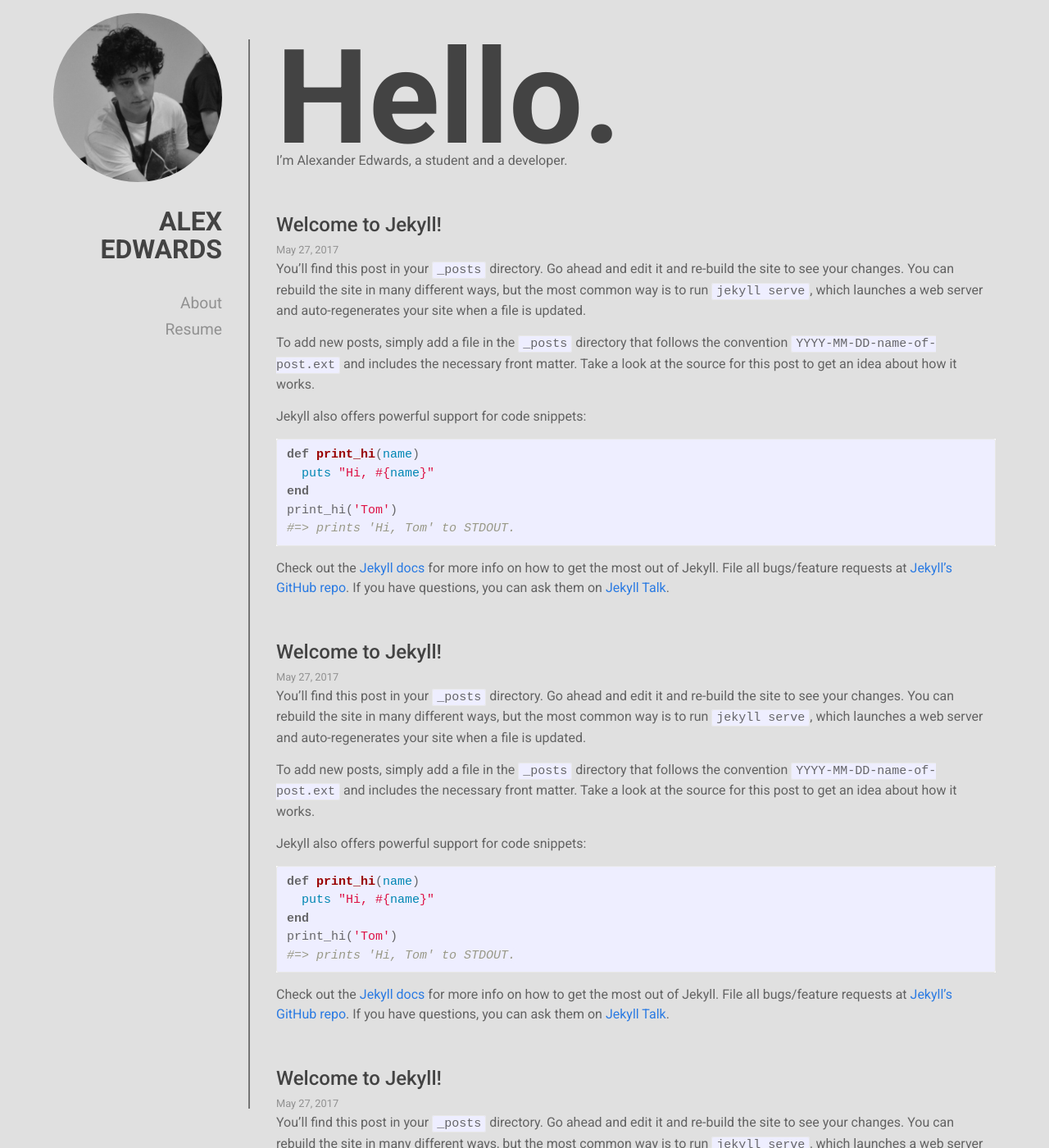
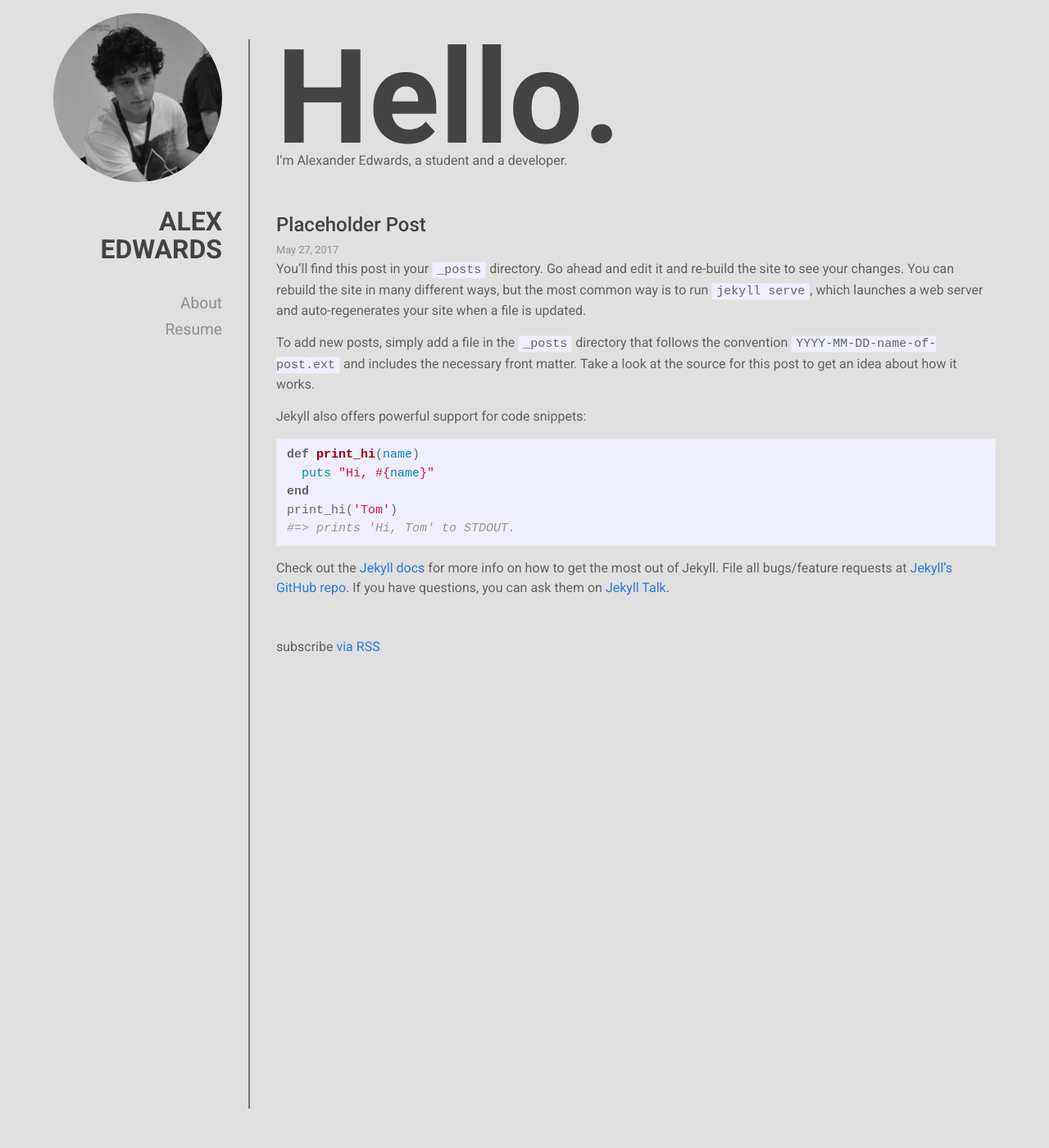
Before and after one commit to AETech999/AETech999.github.io, a Jekyll site: the page built from index.md, in a window 1280 px wide and 1400 px high. Shown: the whole window at 82% size. Built offline with Jekyll 4.4.1, drawn with Linux system fonts in a browser that asks for light colours; some of the changed text lies outside the part shown.

Commit message:
Minor Changes

```diff
--- a/_posts/2017-05-27-welcome-to-jekyll copy 10.markdown
+++ /dev/null
@@ -1,25 +0,0 @@
----
-layout: post
-title:  "Welcome to Jekyll!"
-date:   2017-05-27 10:01:04 +1000
-categories: jekyll update
----
-You’ll find this post in your `_posts` directory. Go ahead and edit it and re-build the site to see your changes. You can rebuild the site in many different ways, but the most common way is to run `jekyll serve`, which launches a web server and auto-regenerates your site when a file is updated.
-
-To add new posts, simply add a file in the `_posts` directory that follows the convention `YYYY-MM-DD-name-of-post.ext` and includes the necessary front matter. Take a look at the source for this post to get an idea about how it works.
-
-Jekyll also offers powerful support for code snippets:
-
-{% highlight ruby %}
-def print_hi(name)
-  puts "Hi, #{name}"
-end
-print_hi('Tom')
-#=> prints 'Hi, Tom' to STDOUT.
-{% endhighlight %}
-
-Check out the [Jekyll docs][jekyll-docs] for more info on how to get the most out of Jekyll. File all bugs/feature requests at [Jekyll’s GitHub repo][jekyll-gh]. If you have questions, you can ask them on [Jekyll Talk][jekyll-talk].
-
-[jekyll-docs]: https://jekyllrb.com/docs/home
-[jekyll-gh]:   https://github.com/jekyll/jekyll
-[jekyll-talk]: https://talk.jekyllrb.com/
--- a/_posts/2017-05-27-welcome-to-jekyll copy 2.markdown
+++ b/_posts/2017-05-27-welcome-to-jekyll copy 2.markdown
@@ -1,6 +1,6 @@
 ---
 layout: post
-title:  "Welcome to Jekyll!"
+title:  "Placeholder Post"
 date:   2017-05-27 10:01:04 +1000
 categories: jekyll update
 ---
--- a/_posts/2017-05-27-welcome-to-jekyll copy 3.markdown
+++ /dev/null
@@ -1,25 +0,0 @@
----
-layout: post
-title:  "Welcome to Jekyll!"
-date:   2017-05-27 10:01:04 +1000
-categories: jekyll update
----
-You’ll find this post in your `_posts` directory. Go ahead and edit it and re-build the site to see your changes. You can rebuild the site in many different ways, but the most common way is to run `jekyll serve`, which launches a web server and auto-regenerates your site when a file is updated.
-
-To add new posts, simply add a file in the `_posts` directory that follows the convention `YYYY-MM-DD-name-of-post.ext` and includes the necessary front matter. Take a look at the source for this post to get an idea about how it works.
-
-Jekyll also offers powerful support for code snippets:
-
-{% highlight ruby %}
-def print_hi(name)
-  puts "Hi, #{name}"
-end
-print_hi('Tom')
-#=> prints 'Hi, Tom' to STDOUT.
-{% endhighlight %}
-
-Check out the [Jekyll docs][jekyll-docs] for more info on how to get the most out of Jekyll. File all bugs/feature requests at [Jekyll’s GitHub repo][jekyll-gh]. If you have questions, you can ask them on [Jekyll Talk][jekyll-talk].
-
-[jekyll-docs]: https://jekyllrb.com/docs/home
-[jekyll-gh]:   https://github.com/jekyll/jekyll
-[jekyll-talk]: https://talk.jekyllrb.com/
--- a/_posts/2017-05-27-welcome-to-jekyll copy 4.markdown
+++ /dev/null
@@ -1,25 +0,0 @@
----
-layout: post
-title:  "Welcome to Jekyll!"
-date:   2017-05-27 10:01:04 +1000
-categories: jekyll update
----
-You’ll find this post in your `_posts` directory. Go ahead and edit it and re-build the site to see your changes. You can rebuild the site in many different ways, but the most common way is to run `jekyll serve`, which launches a web server and auto-regenerates your site when a file is updated.
-
-To add new posts, simply add a file in the `_posts` directory that follows the convention `YYYY-MM-DD-name-of-post.ext` and includes the necessary front matter. Take a look at the source for this post to get an idea about how it works.
-
-Jekyll also offers powerful support for code snippets:
-
-{% highlight ruby %}
-def print_hi(name)
-  puts "Hi, #{name}"
-end
-print_hi('Tom')
-#=> prints 'Hi, Tom' to STDOUT.
-{% endhighlight %}
-
-Check out the [Jekyll docs][jekyll-docs] for more info on how to get the most out of Jekyll. File all bugs/feature requests at [Jekyll’s GitHub repo][jekyll-gh]. If you have questions, you can ask them on [Jekyll Talk][jekyll-talk].
-
-[jekyll-docs]: https://jekyllrb.com/docs/home
-[jekyll-gh]:   https://github.com/jekyll/jekyll
-[jekyll-talk]: https://talk.jekyllrb.com/
--- a/_posts/2017-05-27-welcome-to-jekyll copy 5.markdown
+++ /dev/null
@@ -1,25 +0,0 @@
----
-layout: post
-title:  "Welcome to Jekyll!"
-date:   2017-05-27 10:01:04 +1000
-categories: jekyll update
----
-You’ll find this post in your `_posts` directory. Go ahead and edit it and re-build the site to see your changes. You can rebuild the site in many different ways, but the most common way is to run `jekyll serve`, which launches a web server and auto-regenerates your site when a file is updated.
-
-To add new posts, simply add a file in the `_posts` directory that follows the convention `YYYY-MM-DD-name-of-post.ext` and includes the necessary front matter. Take a look at the source for this post to get an idea about how it works.
-
-Jekyll also offers powerful support for code snippets:
-
-{% highlight ruby %}
-def print_hi(name)
-  puts "Hi, #{name}"
-end
-print_hi('Tom')
-#=> prints 'Hi, Tom' to STDOUT.
-{% endhighlight %}
-
-Check out the [Jekyll docs][jekyll-docs] for more info on how to get the most out of Jekyll. File all bugs/feature requests at [Jekyll’s GitHub repo][jekyll-gh]. If you have questions, you can ask them on [Jekyll Talk][jekyll-talk].
-
-[jekyll-docs]: https://jekyllrb.com/docs/home
-[jekyll-gh]:   https://github.com/jekyll/jekyll
-[jekyll-talk]: https://talk.jekyllrb.com/
--- a/_posts/2017-05-27-welcome-to-jekyll copy 6.markdown
+++ /dev/null
@@ -1,25 +0,0 @@
----
-layout: post
-title:  "Welcome to Jekyll!"
-date:   2017-05-27 10:01:04 +1000
-categories: jekyll update
----
-You’ll find this post in your `_posts` directory. Go ahead and edit it and re-build the site to see your changes. You can rebuild the site in many different ways, but the most common way is to run `jekyll serve`, which launches a web server and auto-regenerates your site when a file is updated.
-
-To add new posts, simply add a file in the `_posts` directory that follows the convention `YYYY-MM-DD-name-of-post.ext` and includes the necessary front matter. Take a look at the source for this post to get an idea about how it works.
-
-Jekyll also offers powerful support for code snippets:
-
-{% highlight ruby %}
-def print_hi(name)
-  puts "Hi, #{name}"
-end
-print_hi('Tom')
-#=> prints 'Hi, Tom' to STDOUT.
-{% endhighlight %}
-
-Check out the [Jekyll docs][jekyll-docs] for more info on how to get the most out of Jekyll. File all bugs/feature requests at [Jekyll’s GitHub repo][jekyll-gh]. If you have questions, you can ask them on [Jekyll Talk][jekyll-talk].
-
-[jekyll-docs]: https://jekyllrb.com/docs/home
-[jekyll-gh]:   https://github.com/jekyll/jekyll
-[jekyll-talk]: https://talk.jekyllrb.com/
--- a/_posts/2017-05-27-welcome-to-jekyll copy 7.markdown
+++ /dev/null
@@ -1,25 +0,0 @@
----
-layout: post
-title:  "Welcome to Jekyll!"
-date:   2017-05-27 10:01:04 +1000
-categories: jekyll update
----
-You’ll find this post in your `_posts` directory. Go ahead and edit it and re-build the site to see your changes. You can rebuild the site in many different ways, but the most common way is to run `jekyll serve`, which launches a web server and auto-regenerates your site when a file is updated.
-
-To add new posts, simply add a file in the `_posts` directory that follows the convention `YYYY-MM-DD-name-of-post.ext` and includes the necessary front matter. Take a look at the source for this post to get an idea about how it works.
-
-Jekyll also offers powerful support for code snippets:
-
-{% highlight ruby %}
-def print_hi(name)
-  puts "Hi, #{name}"
-end
-print_hi('Tom')
-#=> prints 'Hi, Tom' to STDOUT.
-{% endhighlight %}
-
-Check out the [Jekyll docs][jekyll-docs] for more info on how to get the most out of Jekyll. File all bugs/feature requests at [Jekyll’s GitHub repo][jekyll-gh]. If you have questions, you can ask them on [Jekyll Talk][jekyll-talk].
-
-[jekyll-docs]: https://jekyllrb.com/docs/home
-[jekyll-gh]:   https://github.com/jekyll/jekyll
-[jekyll-talk]: https://talk.jekyllrb.com/
--- a/_posts/2017-05-27-welcome-to-jekyll copy 8.markdown
+++ /dev/null
@@ -1,25 +0,0 @@
----
-layout: post
-title:  "Welcome to Jekyll!"
-date:   2017-05-27 10:01:04 +1000
-categories: jekyll update
----
-You’ll find this post in your `_posts` directory. Go ahead and edit it and re-build the site to see your changes. You can rebuild the site in many different ways, but the most common way is to run `jekyll serve`, which launches a web server and auto-regenerates your site when a file is updated.
-
-To add new posts, simply add a file in the `_posts` directory that follows the convention `YYYY-MM-DD-name-of-post.ext` and includes the necessary front matter. Take a look at the source for this post to get an idea about how it works.
-
-Jekyll also offers powerful support for code snippets:
-
-{% highlight ruby %}
-def print_hi(name)
-  puts "Hi, #{name}"
-end
-print_hi('Tom')
-#=> prints 'Hi, Tom' to STDOUT.
-{% endhighlight %}
-
-Check out the [Jekyll docs][jekyll-docs] for more info on how to get the most out of Jekyll. File all bugs/feature requests at [Jekyll’s GitHub repo][jekyll-gh]. If you have questions, you can ask them on [Jekyll Talk][jekyll-talk].
-
-[jekyll-docs]: https://jekyllrb.com/docs/home
-[jekyll-gh]:   https://github.com/jekyll/jekyll
-[jekyll-talk]: https://talk.jekyllrb.com/
--- a/_posts/2017-05-27-welcome-to-jekyll copy 9.markdown
+++ /dev/null
@@ -1,25 +0,0 @@
----
-layout: post
-title:  "Welcome to Jekyll!"
-date:   2017-05-27 10:01:04 +1000
-categories: jekyll update
----
-You’ll find this post in your `_posts` directory. Go ahead and edit it and re-build the site to see your changes. You can rebuild the site in many different ways, but the most common way is to run `jekyll serve`, which launches a web server and auto-regenerates your site when a file is updated.
-
-To add new posts, simply add a file in the `_posts` directory that follows the convention `YYYY-MM-DD-name-of-post.ext` and includes the necessary front matter. Take a look at the source for this post to get an idea about how it works.
-
-Jekyll also offers powerful support for code snippets:
-
-{% highlight ruby %}
-def print_hi(name)
-  puts "Hi, #{name}"
-end
-print_hi('Tom')
-#=> prints 'Hi, Tom' to STDOUT.
-{% endhighlight %}
-
-Check out the [Jekyll docs][jekyll-docs] for more info on how to get the most out of Jekyll. File all bugs/feature requests at [Jekyll’s GitHub repo][jekyll-gh]. If you have questions, you can ask them on [Jekyll Talk][jekyll-talk].
-
-[jekyll-docs]: https://jekyllrb.com/docs/home
-[jekyll-gh]:   https://github.com/jekyll/jekyll
-[jekyll-talk]: https://talk.jekyllrb.com/
--- a/_posts/2017-05-27-welcome-to-jekyll copy.markdown
+++ /dev/null
@@ -1,25 +0,0 @@
----
-layout: post
-title:  "Welcome to Jekyll!"
-date:   2017-05-27 10:01:04 +1000
-categories: jekyll update
----
-You’ll find this post in your `_posts` directory. Go ahead and edit it and re-build the site to see your changes. You can rebuild the site in many different ways, but the most common way is to run `jekyll serve`, which launches a web server and auto-regenerates your site when a file is updated.
-
-To add new posts, simply add a file in the `_posts` directory that follows the convention `YYYY-MM-DD-name-of-post.ext` and includes the necessary front matter. Take a look at the source for this post to get an idea about how it works.
-
-Jekyll also offers powerful support for code snippets:
-
-{% highlight ruby %}
-def print_hi(name)
-  puts "Hi, #{name}"
-end
-print_hi('Tom')
-#=> prints 'Hi, Tom' to STDOUT.
-{% endhighlight %}
-
-Check out the [Jekyll docs][jekyll-docs] for more info on how to get the most out of Jekyll. File all bugs/feature requests at [Jekyll’s GitHub repo][jekyll-gh]. If you have questions, you can ask them on [Jekyll Talk][jekyll-talk].
-
-[jekyll-docs]: https://jekyllrb.com/docs/home
-[jekyll-gh]:   https://github.com/jekyll/jekyll
-[jekyll-talk]: https://talk.jekyllrb.com/
--- a/_posts/2017-05-27-welcome-to-jekyll.markdown
+++ /dev/null
@@ -1,25 +0,0 @@
----
-layout: post
-title:  "Welcome to Jekyll!"
-date:   2017-05-27 10:01:04 +1000
-categories: jekyll update
----
-You’ll find this post in your `_posts` directory. Go ahead and edit it and re-build the site to see your changes. You can rebuild the site in many different ways, but the most common way is to run `jekyll serve`, which launches a web server and auto-regenerates your site when a file is updated.
-
-To add new posts, simply add a file in the `_posts` directory that follows the convention `YYYY-MM-DD-name-of-post.ext` and includes the necessary front matter. Take a look at the source for this post to get an idea about how it works.
-
-Jekyll also offers powerful support for code snippets:
-
-{% highlight ruby %}
-def print_hi(name)
-  puts "Hi, #{name}"
-end
-print_hi('Tom')
-#=> prints 'Hi, Tom' to STDOUT.
-{% endhighlight %}
-
-Check out the [Jekyll docs][jekyll-docs] for more info on how to get the most out of Jekyll. File all bugs/feature requests at [Jekyll’s GitHub repo][jekyll-gh]. If you have questions, you can ask them on [Jekyll Talk][jekyll-talk].
-
-[jekyll-docs]: https://jekyllrb.com/docs/home
-[jekyll-gh]:   https://github.com/jekyll/jekyll
-[jekyll-talk]: https://talk.jekyllrb.com/
--- a/about.md
+++ b/about.md
@@ -4,12 +4,4 @@ title: About
 permalink: /about/
 ---
 
-This is the base Jekyll theme. You can find out more info about customizing your Jekyll theme, as well as basic Jekyll usage documentation at [jekyllrb.com](https://jekyllrb.com/)
-
-You can find the source code for the Jekyll new theme at:
-{% include icon-github.html username="jekyll" %} /
-[minima](https://github.com/jekyll/minima)
-
-You can find the source code for Jekyll at
-{% include icon-github.html username="jekyll" %} /
-[jekyll](https://github.com/jekyll/jekyll)
+This is my site, it is currently a work in progress, and is mostly just a place holder.
```
